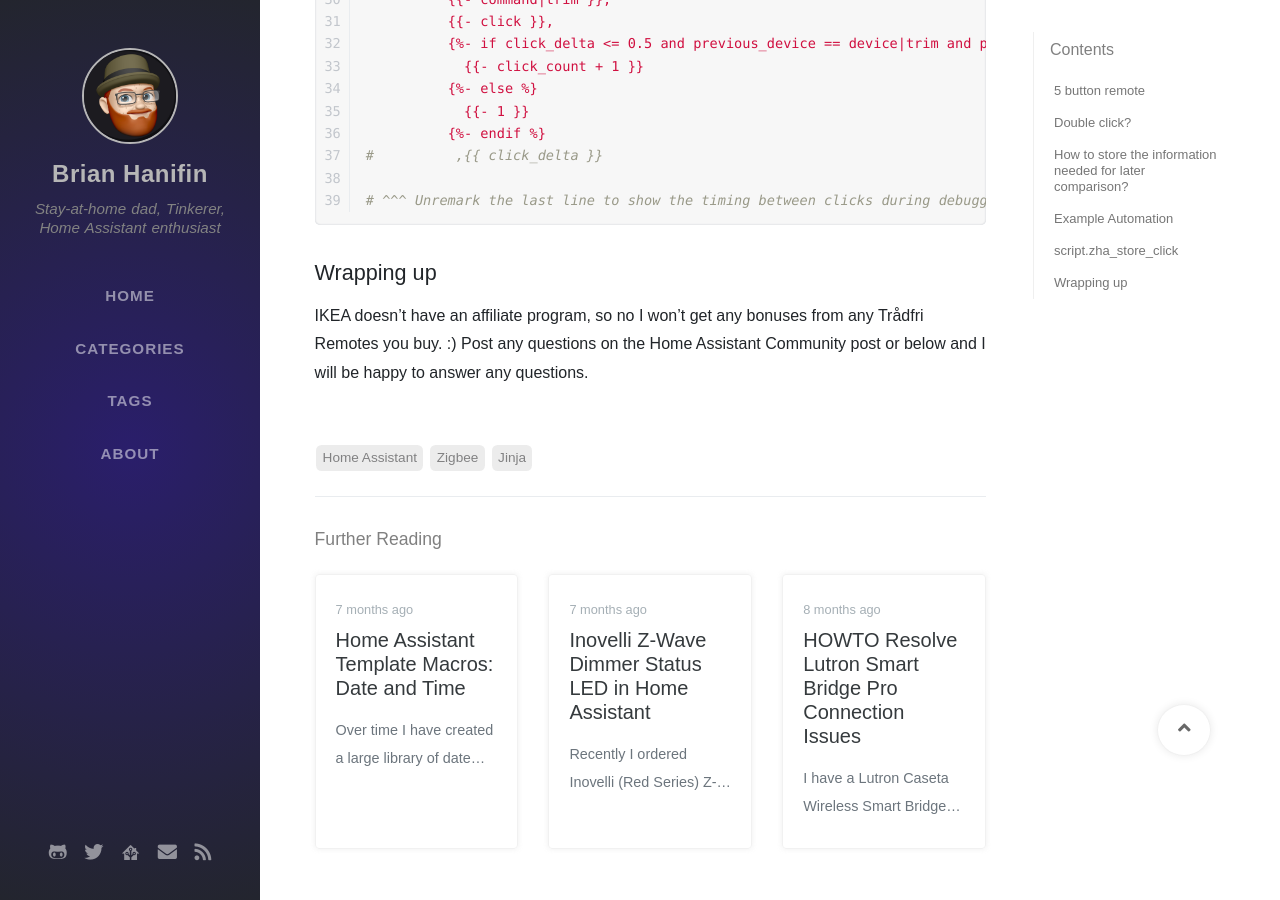
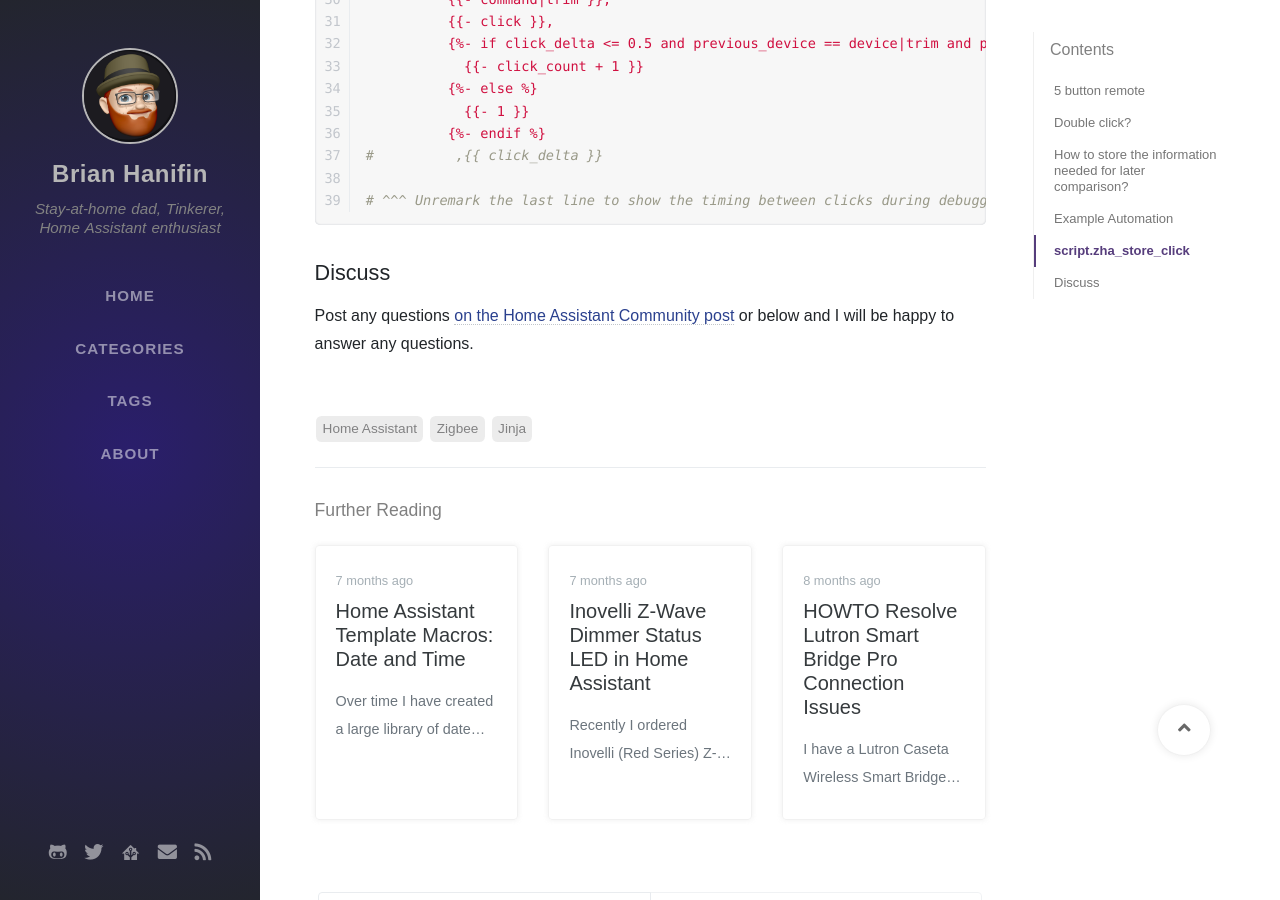
Before and after one commit to brianhanifin/brianhanifin.com, a Jekyll site: the page built from _posts/2020-09-04-zigbee-home-automation-home-assistant-ikea-tradfri-double-click.md, in a window 1280 px wide and 900 px high, scrolled down 4877 px. Built offline with Jekyll 4.4.1, drawn with Linux system fonts in a browser that asks for light colours; nearby versions of some CDN libraries; some web fonts are replaced; comment, search, counter and statistics services are not loaded; some of the changed text lies outside the part shown.

Commit message:
Update 2020-09-04-zigbee-home-automation-home-assistant-ikea-tradfri-double-click.md
add link to home assistant forum post

````diff
--- a/_posts/2020-09-04-zigbee-home-automation-home-assistant-ikea-tradfri-double-click.md
+++ b/_posts/2020-09-04-zigbee-home-automation-home-assistant-ikea-tradfri-double-click.md
@@ -4,7 +4,7 @@ date: 2020-09-04 20:00:00 -800
 categories: [Project]
 tags: [Home Assistant, Zigbee, Jinja]
 seo:
-  date_modified: 2020-09-04 20:00:00 -800
+  date_modified: 2020-09-04 20:10:00 -800
 image: /assets/img/2020-09-04-zha-double-click/ikea-remote.jpg
 ---
 
@@ -196,7 +196,6 @@ script:
 # ^^^ Unremark the last line to show the timing between clicks during debugging.
 {% endraw %}```
 
-## Wrapping up
+## Discuss
 
-IKEA doesn't have an affiliate program, so no I won't get any bonuses from any Trådfri Remotes you buy. :) Post any
-questions on the Home Assistant Community post or below and I will be happy to answer any questions.
+Post any questions [on the Home Assistant Community post](https://community.home-assistant.io/t/ikea-tradfri-remote-zha-double-and-triple-click/224535) or below and I will be happy to answer any questions.
````
